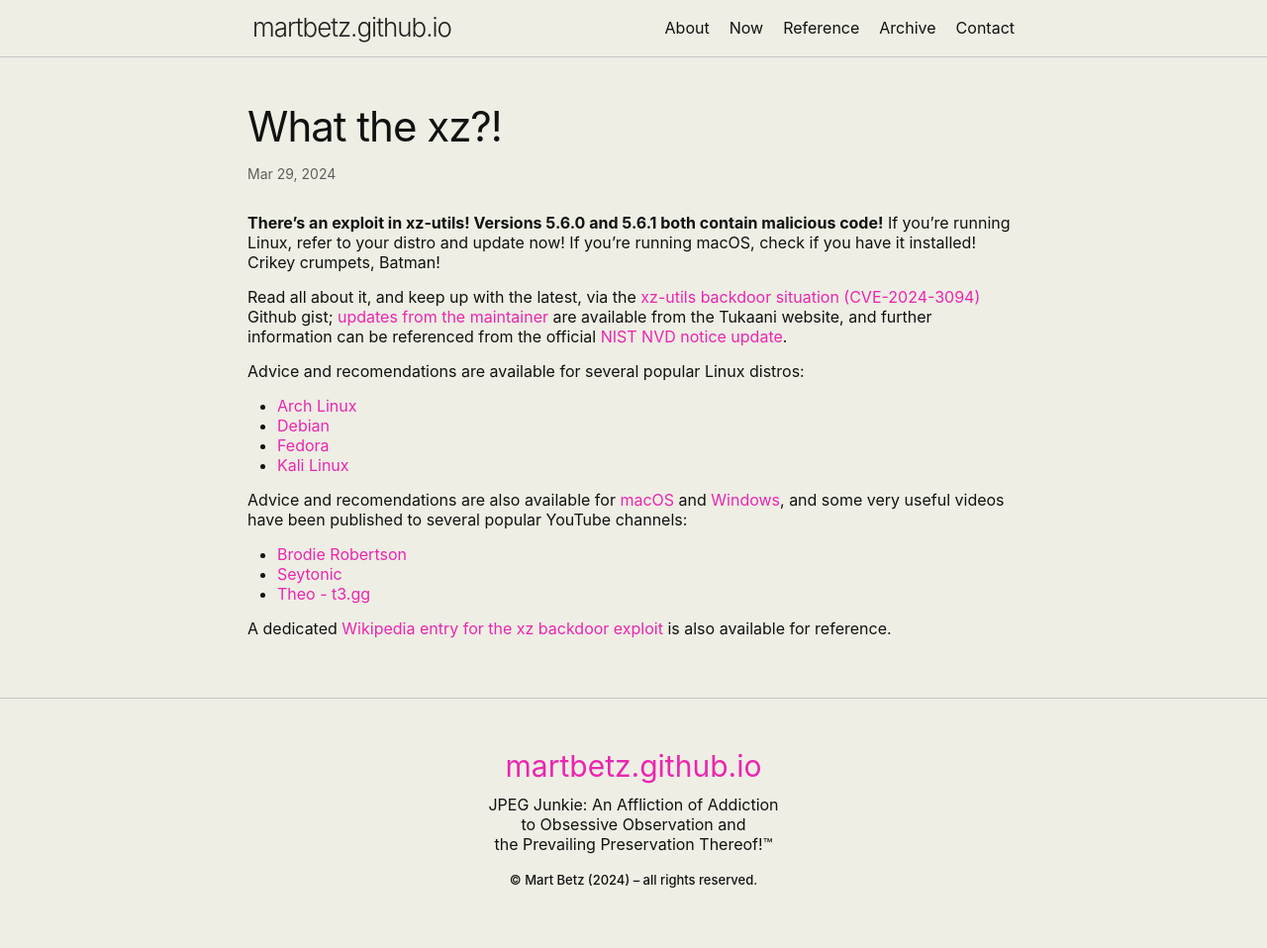
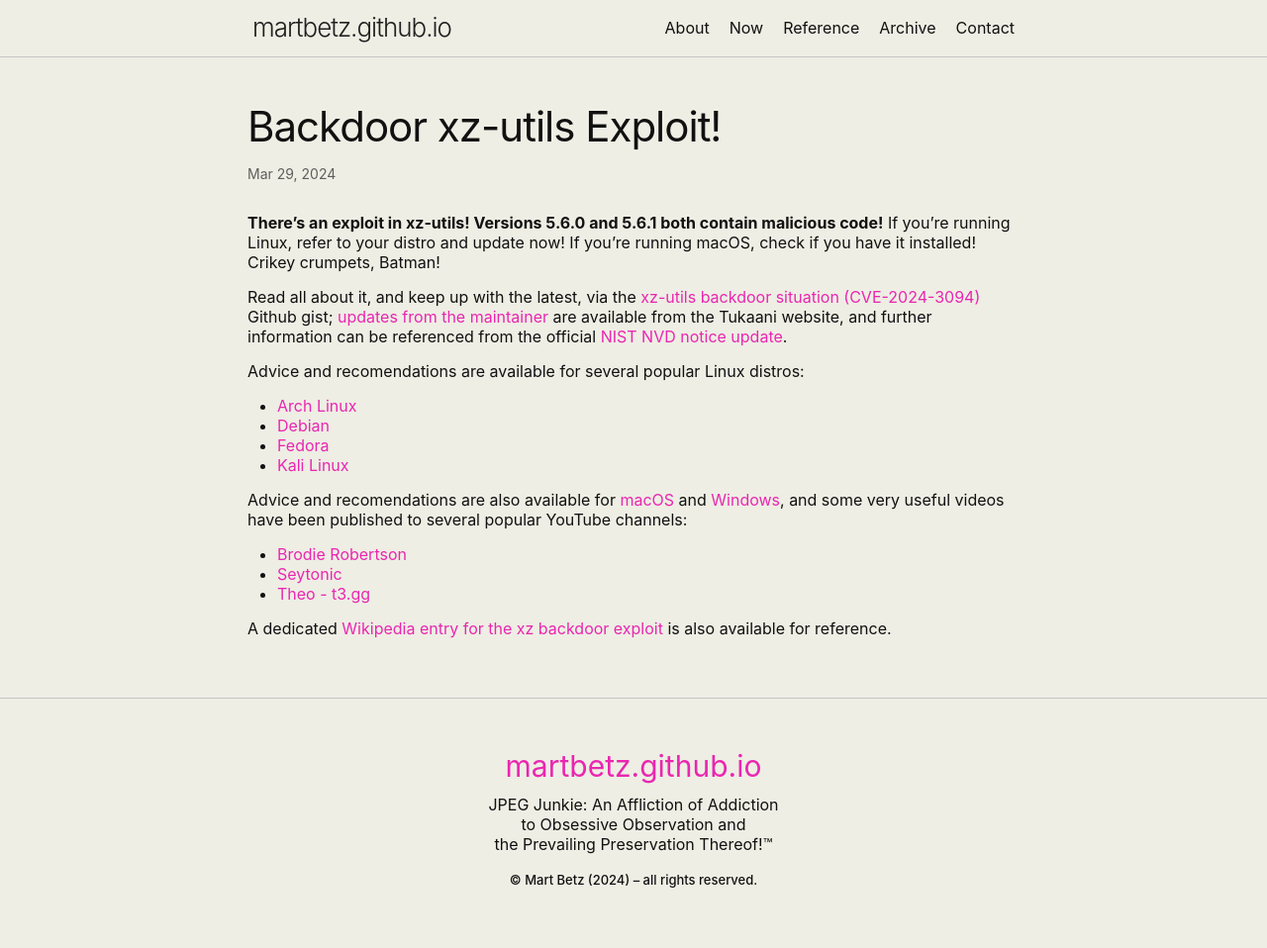
Before and after one commit to martbetz/martbetz.github.io, a Jekyll site: the page built from _posts/2024-03-29-what-the-xz.md, in a window 1280 px wide. Shown: the whole page at 99% size. Built offline with Jekyll 4.4.1, drawn with Linux system fonts in a browser that asks for light colours.

Commit message:
Update 2024-03-29-what-the-xz.md

```diff
--- a/_posts/2024-03-29-what-the-xz.md
+++ b/_posts/2024-03-29-what-the-xz.md
@@ -1,5 +1,5 @@
 ---
-title: What the xz?!
+title: Backdoor xz-utils Exploit!
 layout: post
 categories: computing
 tags: security linux xz exploit
```
